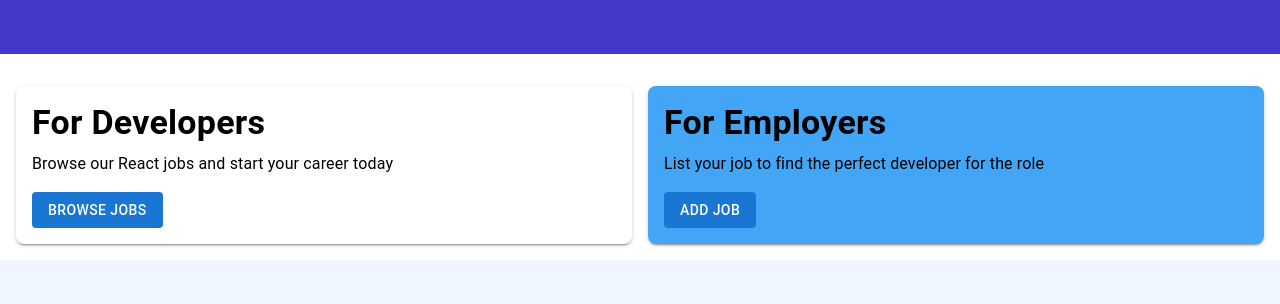
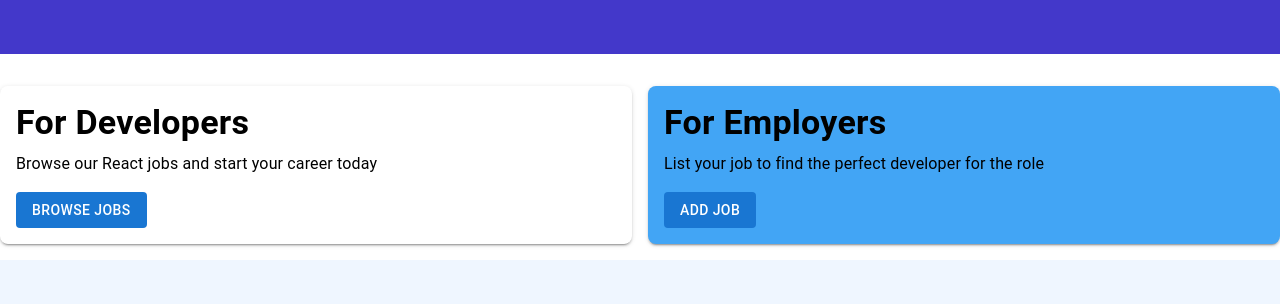
Before and after one commit to AdrianVisan/LearningReactTypescript, a React (Vite) app: page / in a window 1280 px wide. Shown: the part 307-611 px from the top of the page. Built offline with nearby package versions, Linux system fonts and the light colour scheme; no server answers.

Commit message:
Removing side padding for HomeCards

```diff
--- a/src/components/HomeCards.tsx
+++ b/src/components/HomeCards.tsx
@@ -6,7 +6,7 @@ import Button from '@mui/material/Button';
 
 function HomeCards() {
   return (
-    <Box padding={2} maxWidth="xl" margin="auto">
+    <Box paddingTop={2} paddingBottom={2} maxWidth="xl" margin="auto">
       <Grid2 container spacing={2}>
         <Grid2 size="grow">
           <Card>
```
